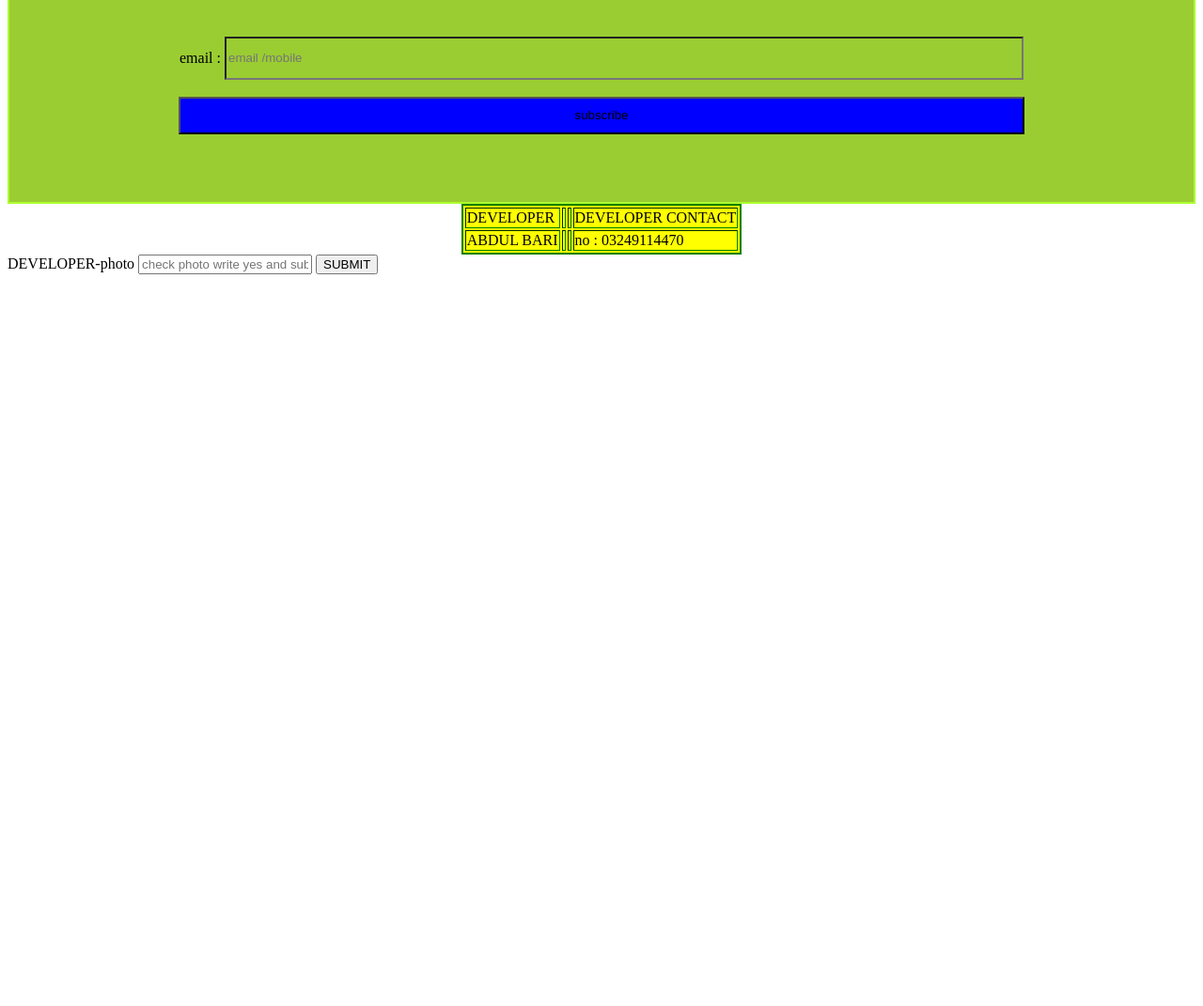
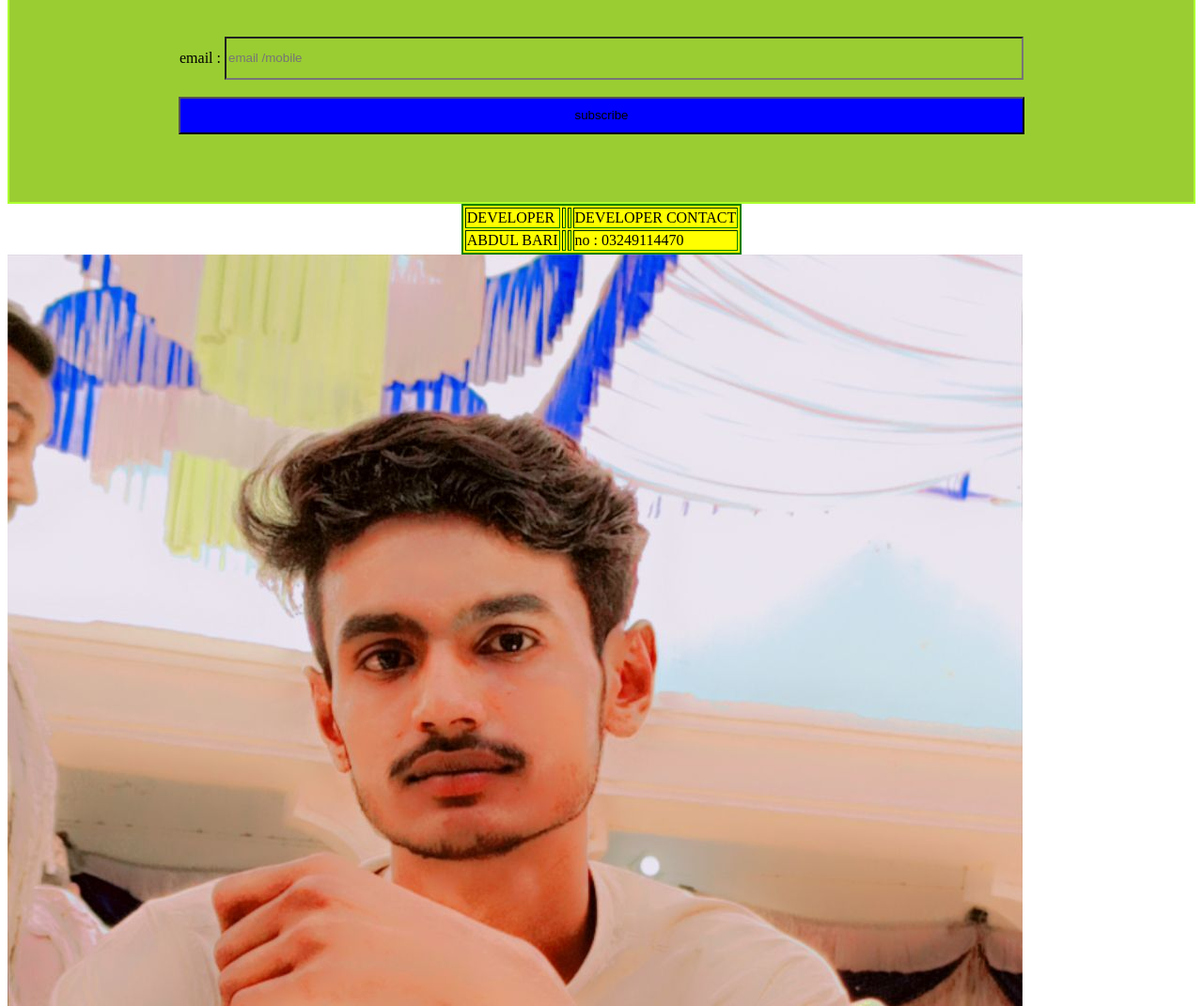
Before and after one commit to maharAbdulbari/saylani-welfare, a plain HTML site: page index.html in a window 1280 px wide. Shown: the part 2553-3624 px from the top of the page at 94% size. Before the commit the page ends 2853 px from the top, so only its background shows below. Drawn offline with Linux system fonts and the light colour scheme.

Commit message:
minus file

```diff
--- a/index.html
+++ b/index.html
@@ -239,10 +239,7 @@ background-color: yellowgreen;
 </div>
 
 <div>
-    <form action="Developer.html">
-   DEVELOPER-photo <input type="text" placeholder="check photo write yes and submit" id="" required>
-   <button type="button"> SUBMIT</button>
-</form>
+    <img src="WhatsApp Image 2024-05-15 at 01.28.20_07cef329.jpg"">
 </div>
 
 
```
